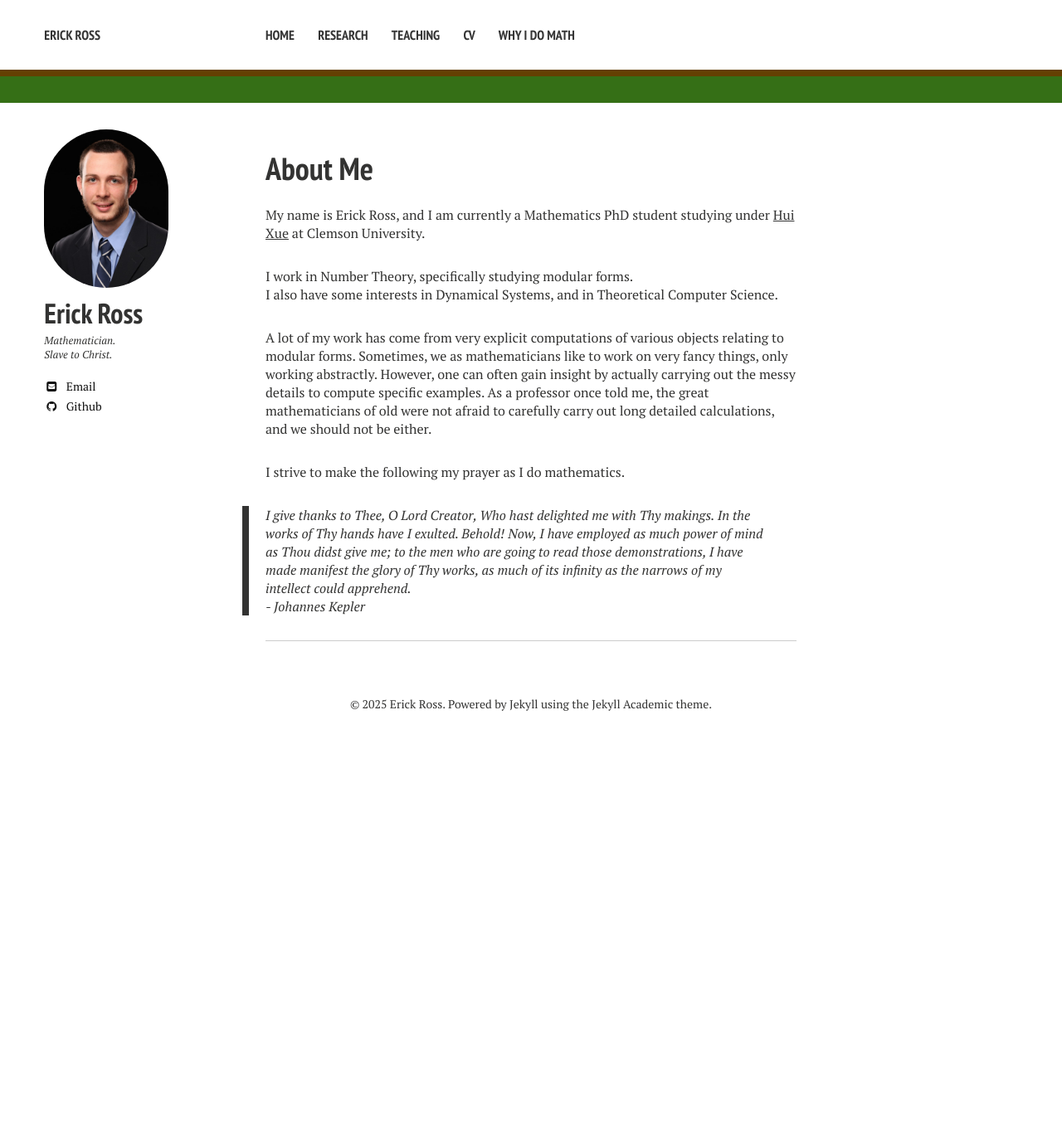
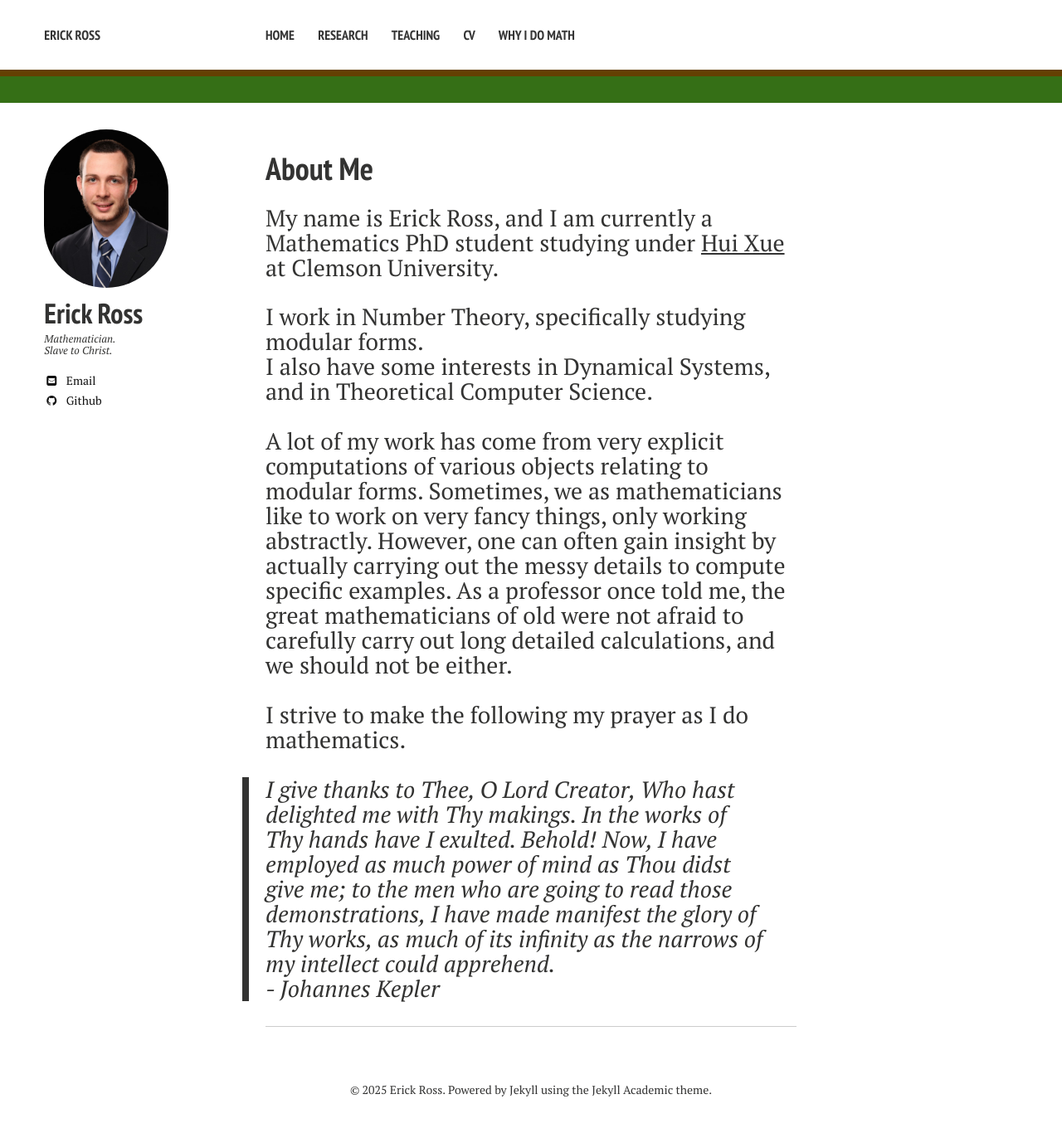
Before and after one commit to erick-ross/erick-ross.github.io, a Jekyll site: the page built from index.md, in a window 1280 px wide. Shown: the whole page at 83% size. Built offline with Jekyll 4.4.1, drawn with Linux system fonts in a browser that asks for light colours; nearby versions of some CDN libraries; before the commit the page ends 907 px from its top, so only the background shows below that.

Commit message:
some setup

```diff
--- a/_sass/typography.scss
+++ b/_sass/typography.scss
@@ -139,6 +139,9 @@ p {
 			margin-top: -($indent-var);
 		}
 	}
+
+	// erick added this
+	@include font-size(28);
 }
 
 /*
```
